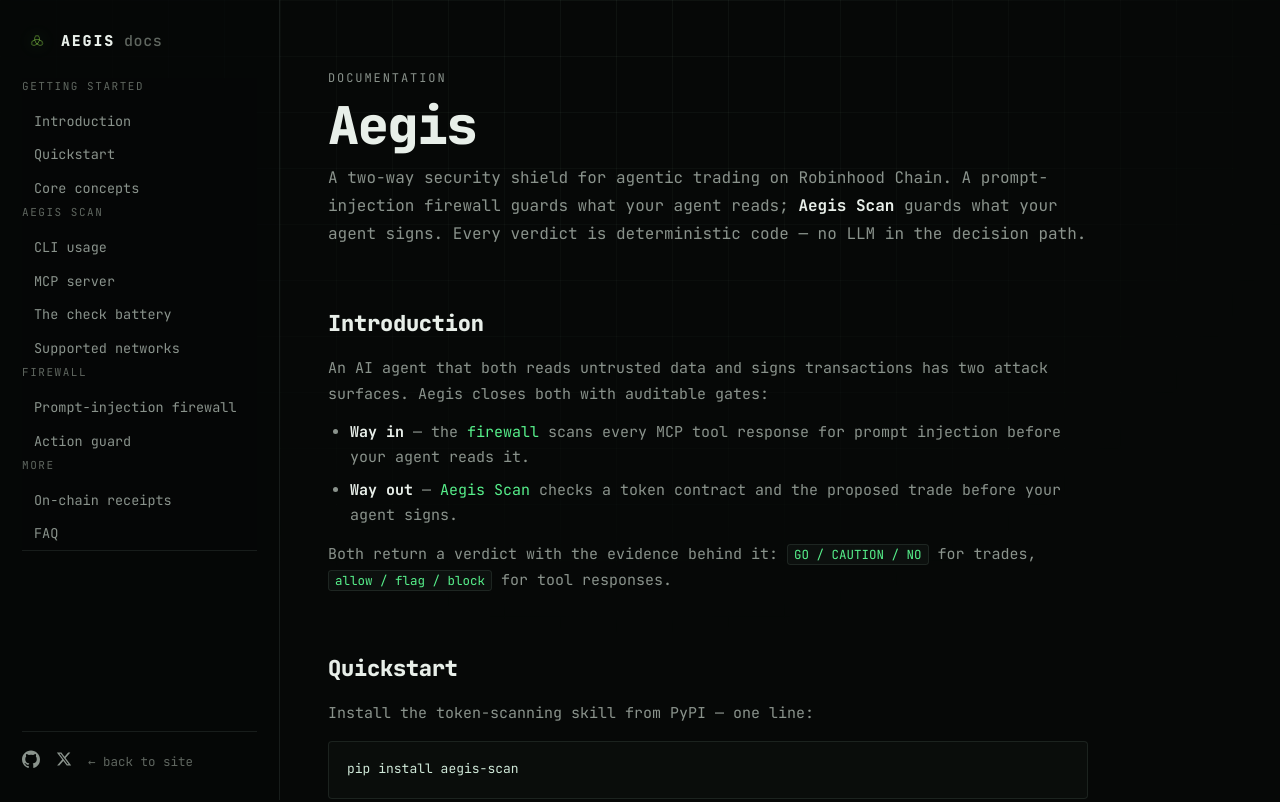
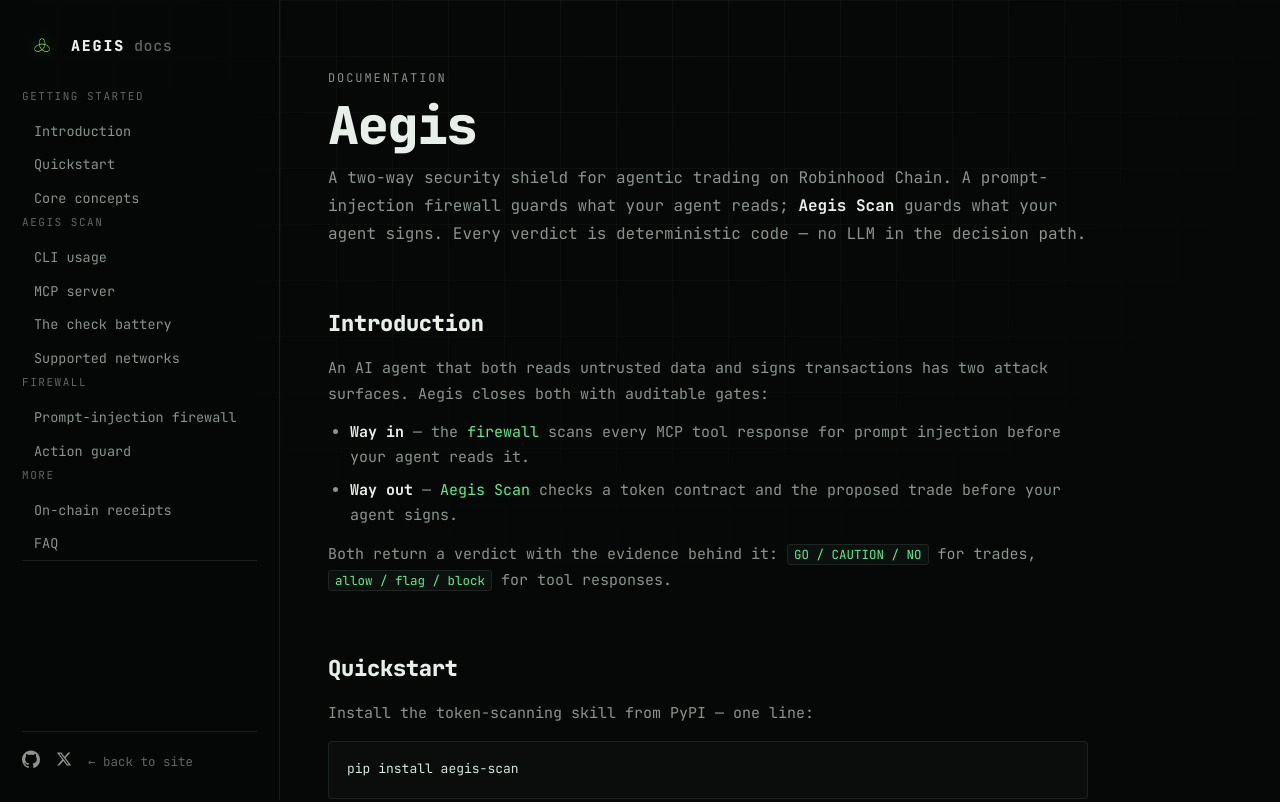
Before and after one commit to aegisagentdev/aegis, a Next.js app in the folder apps/web/: page /docs in a window 1280 px wide. Shown: the top 802 px of the page. Built offline with nearby package versions, Linux system fonts and the light colour scheme.

Commit message:
style(web): make logo larger (nav 46, footer 32, docs 40)

```diff
--- a/apps/web/app/docs/page.tsx
+++ b/apps/web/app/docs/page.tsx
@@ -22,7 +22,7 @@ export default function Docs() {
     <div className="docs">
       <aside className="docs-side">
         <a className="docs-brand" href="/">
-          <span className="mark"><Logo size={30} /></span> AEGIS <span className="docs-brand-sub">docs</span>
+          <span className="mark"><Logo size={40} /></span> AEGIS <span className="docs-brand-sub">docs</span>
         </a>
         <nav>
           {NAV.map((g) => (
--- a/apps/web/app/page.tsx
+++ b/apps/web/app/page.tsx
@@ -31,7 +31,7 @@ export default function Home() {
       <nav>
         <div className="wrap">
           <div className="brand">
-            <span className="mark"><Logo size={34} /></span> AEGIS
+            <span className="mark"><Logo size={46} /></span> AEGIS
           </div>
           <div className="nav-links">
             <a href="#agents">Agents</a>
@@ -238,7 +238,7 @@ export default function Home() {
         <div className="wrap">
           <div>
             <div className="brand" style={{ fontSize: 14 }}>
-              <span className="mark"><Logo size={26} /></span> AEGIS
+              <span className="mark"><Logo size={32} /></span> AEGIS
             </div>
             <div style={{ marginTop: 8, maxWidth: 440, lineHeight: 1.6 }}>
               Two-way security shield for agentic trading on Robinhood Chain — a prompt-injection
```
